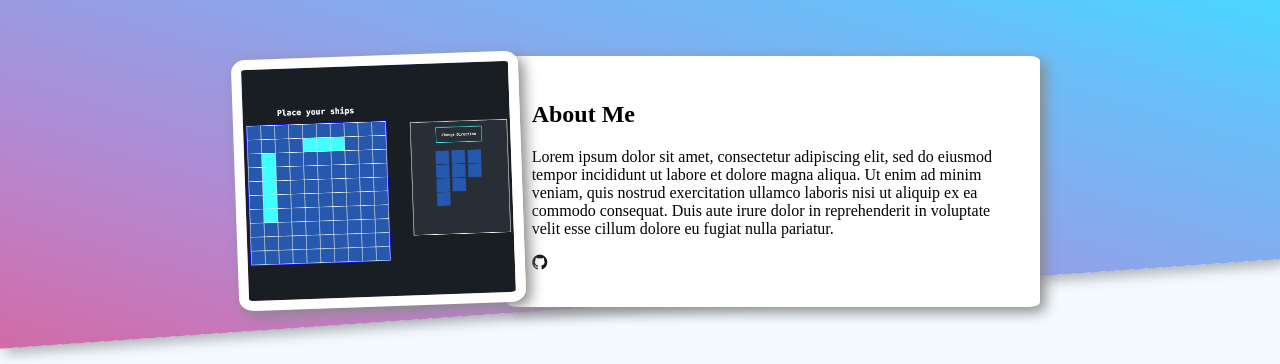
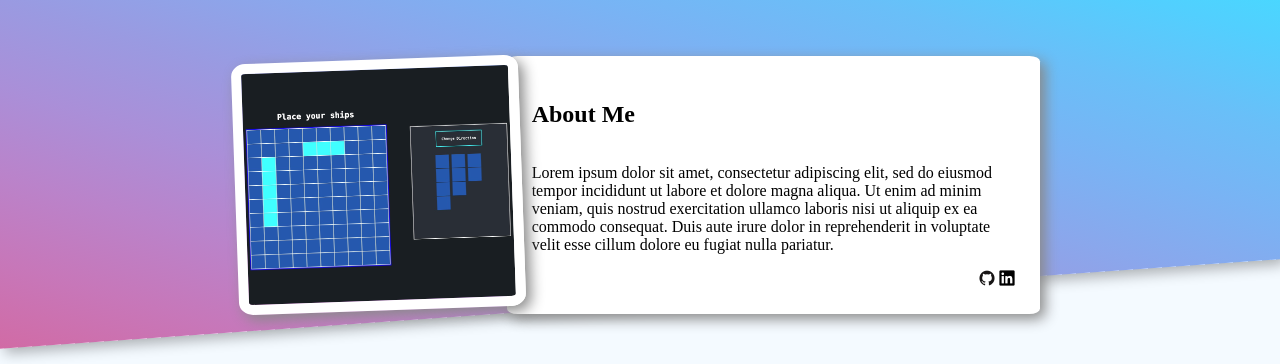
Before and after one commit to dec-gr/odin-homepage, a website built with webpack: page src/index.html in a window 1280 px wide. Shown: the top 364 px of the page. Built offline with nearby package versions, Linux system fonts and the light colour scheme.

Commit message:
polish header structure

```diff
--- a/src/index.html
+++ b/src/index.html
@@ -29,8 +29,20 @@
               reprehenderit in voluptate velit esse cillum dolore eu fugiat
               nulla pariatur.
             </p>
-
-            <i class="devicon-github-original colored"></i>
+            <div class="iconCont">
+              <a href="https://github.com/dec-gr">
+                <i
+                  class="devicon-github-original colored"
+                  alt="GitHub icon"
+                ></i>
+              </a>
+              <a href="https://www.linkedin.com/in/declangrant/">
+                <i
+                  class="devicon-linkedin-plain linkedInBlack"
+                  alt="linkedin icon"
+                ></i>
+              </a>
+            </div>
           </div>
         </div>
       </div>
--- a/src/style.css
+++ b/src/style.css
@@ -80,8 +80,21 @@ header::before {
   /* flex: 1; */
   box-shadow: 5px 5px 14px 0px #898989;
   border-radius: 2%;
+  display: flex;
+  flex-direction: column;
 }
 
+.iconCont {
+  align-self: flex-end;
+}
+
+.linkedInBlack {
+  color: black;
+}
+
+a {
+  text-decoration: none;
+}
 main {
   display: flex;
   justify-content: center;
```
